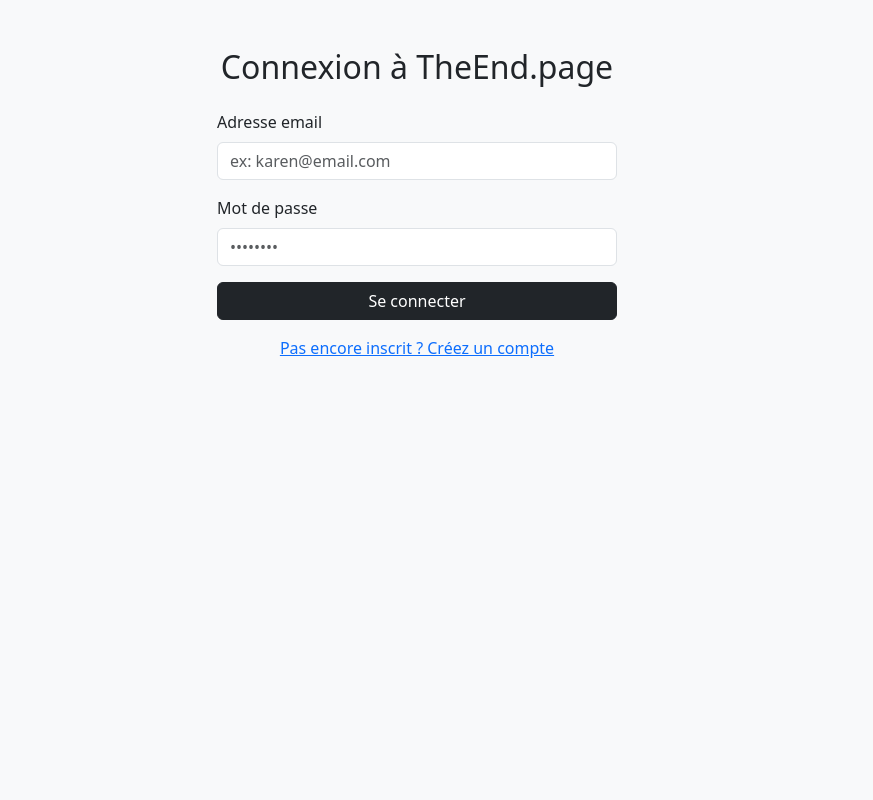
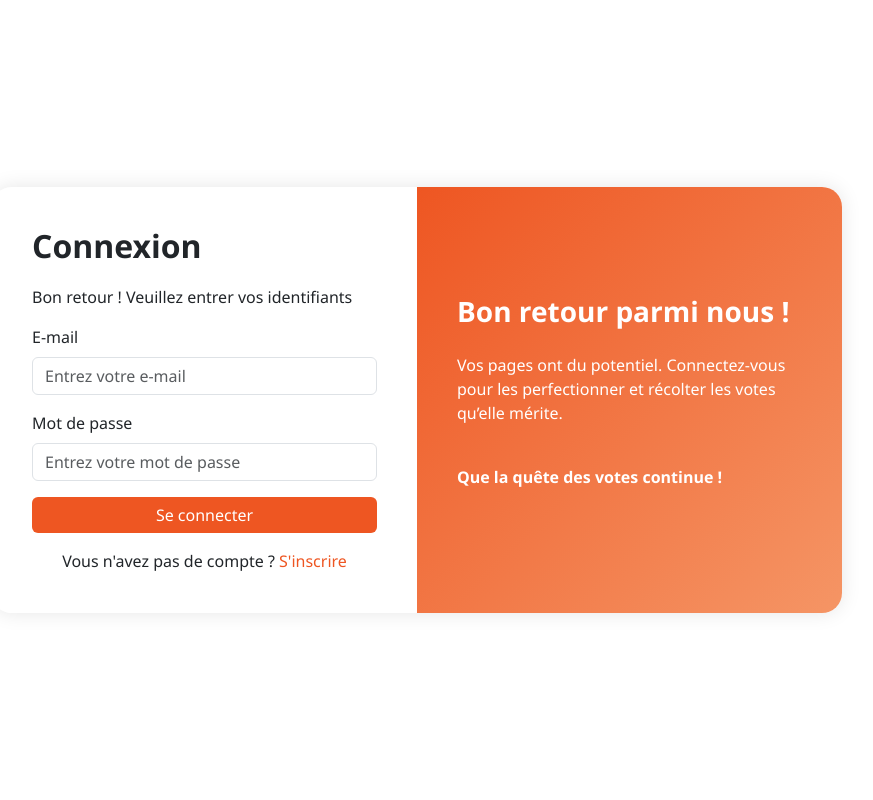
Before and after one commit to Alouda-Webcup/UI-UX, a PHP site: page /auth/login.php in a window 1280 px wide. Shown: the whole page, without its empty margins (223-1096 px from the left). Run offline with PHP 8.4, Linux system fonts and the light colour scheme.

Commit message:
fix : design log in/sign up

```diff
--- a/auth/login.php
+++ b/auth/login.php
@@ -35,6 +35,56 @@ if ($_SERVER["REQUEST_METHOD"] == "POST") {
     <title>Connexion - TheEnd.page</title>
     <link href="https://cdn.jsdelivr.net/npm/bootstrap@5.3.3/dist/css/bootstrap.min.css" rel="stylesheet" />
     <style>
+        body {
+            background: linear-gradient(135deg,rgb(255, 255, 255),rgb(255, 255, 255));
+            height: 100vh;
+            display: flex;
+            align-items: center;
+            justify-content: center;
+            margin: 0;
+            font-family: 'Segoe UI', Tahoma, Geneva, Verdana, sans-serif;
+        }
+        .login-box {
+            display: flex;
+            width: 850px;
+            background: white;
+            border-radius: 20px;
+            overflow: hidden;
+            box-shadow: 0 0 20px rgba(0, 0, 0, 0.1);
+        }
+        .login-form {
+            padding: 40px;
+            flex: 1;
+            background: #fff;
+        }
+        .login-form h2 {
+            font-weight: bold;
+            margin-bottom: 20px;
+        }
+        .login-form .btn {
+            background: #EE5622;
+            color: white;
+            border: none;
+        }
+        .login-form .btn:hover {
+            background:rgb(202, 74, 32);
+        }
+
+        .login-info {
+            flex: 1;
+            background: linear-gradient(135deg, #EE5622,rgb(245, 149, 101));
+            color: white;
+            padding: 40px;
+            display: flex;
+            flex-direction: column;
+            justify-content: center;
+        }
+        .login-info h3 {
+            font-weight: bold;
+        }
+        .alert {
+            margin-bottom: 15px;
+        }
         #successModal {
             position: fixed;
             top: 50%;
@@ -52,28 +102,42 @@ if ($_SERVER["REQUEST_METHOD"] == "POST") {
         }
     </style>
 </head>
-<body class="bg-light">
-<div class="container mt-5">
-    <h2 class="text-center mb-4">Connexion à TheEnd.page</h2>
+<body>
+
+<div class="login-box">
+
+    <!-- Partie gauche : formulaire -->
+    <div class="login-form">
+        <h2>Connexion</h2>
+        <p>Bon retour ! Veuillez entrer vos identifiants</p>
 
         <?php if ($error): ?>
             <div class="alert alert-danger text-center"><?= htmlspecialchars($error) ?></div>
         <?php endif; ?>
 
-    <form method="POST" class="mx-auto" style="max-width: 400px;">
+        <form method="POST">
             <div class="mb-3">
-            <label for="email" class="form-label">Adresse email</label>
-            <input type="email" class="form-control" id="email" name="email" required placeholder="ex: karen@email.com" />
+                <label for="email" class="form-label">E-mail</label>
+                <input type="email" class="form-control" id="email" name="email" required placeholder="Entrez votre e-mail" />
             </div>
             <div class="mb-3">
                 <label for="password" class="form-label">Mot de passe</label>
-            <input type="password" class="form-control" id="password" name="password" required placeholder="••••••••" />
+                <input type="password" class="form-control" id="password" name="password" required placeholder="Entrez votre mot de passe" />
             </div>
-        <button type="submit" class="btn btn-dark w-100">Se connecter</button>
+
+            <button type="submit" class="btn w-100">Se connecter</button>
             <div class="mt-3 text-center">
-            <a href="signup.php">Pas encore inscrit ? Créez un compte</a>
+                Vous n'avez pas de compte ? <a href="signup.php" class="text-decoration-none" style="color: #EE5622;">S'inscrire</a>
             </div>
         </form>
+    </div>
+
+    <!-- Partie droite : message d’accueil -->
+    <div class="login-info">
+        <h3>Bon retour parmi nous !</h3>
+        <p class="mt-3">Vos pages ont du potentiel. Connectez-vous pour les perfectionner et récolter les votes qu’elle mérite.</p>
+        <p class="mt-4"><strong>Que la quête des votes continue !</strong></p>
+    </div>
 </div>
 
 <div id="successModal"><?= htmlspecialchars($success) ?></div>
@@ -82,11 +146,11 @@ if ($_SERVER["REQUEST_METHOD"] == "POST") {
 <script>
     const modal = document.getElementById('successModal');
     modal.style.display = 'block';
-
     setTimeout(() => {
         window.location.href = "../index.php";
     }, 2000);
 </script>
 <?php endif; ?>
+
 </body>
 </html>
```
Also changed, not shown: auth/signup.php (+77 -6 lines). Lines whose indentation alone changed are shown as unchanged.
